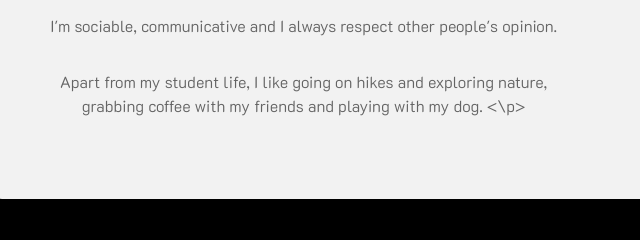
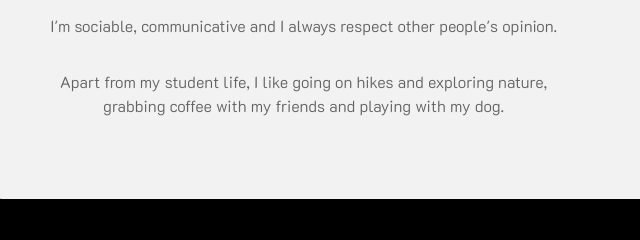
Before and after one commit to maneva133/MajaManeva.github.io, a plain HTML site: page index.html in a window 1280 px wide. Shown: the part 400-640 px from the top of the page, 162-802 px from the left. Drawn offline with Linux system fonts and the light colour scheme.

Commit message:
Update index.html

```diff
--- a/index.html
+++ b/index.html
@@ -57,7 +57,7 @@
                         Apart from my student life, I like going on hikes and exploring nature,
                        grabbing coffee with my friends and playing with my dog.
 
-                        <\p>
+
 
                     </p>
                 </div>
```
